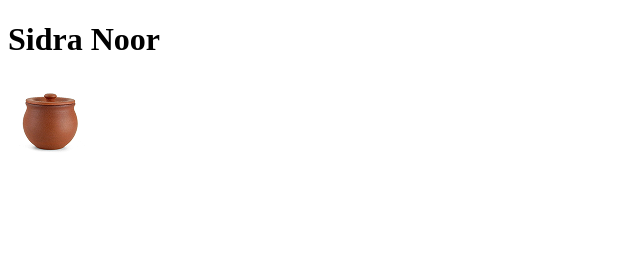
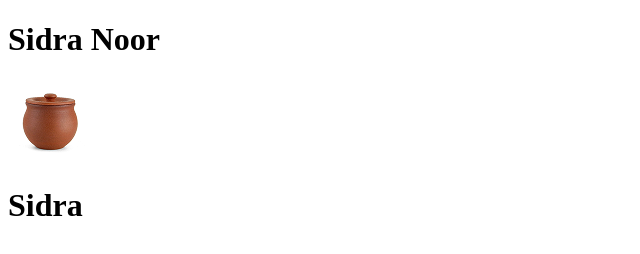
Before and after one commit to Skhalil289/batch6, a plain HTML site: page index.html in a window 1280 px wide. Shown: the whole page, without its empty margins (0-640 px from the left). Drawn offline with Linux system fonts and the light colour scheme.

Commit message:
add heading

```diff
--- a/index.html
+++ b/index.html
@@ -8,5 +8,6 @@
 <body>
     <h1>Sidra Noor</h1>
     <img src="./3.png" alt="">
+    <h1>Sidra</h1>
 </body>
 </html>
```
